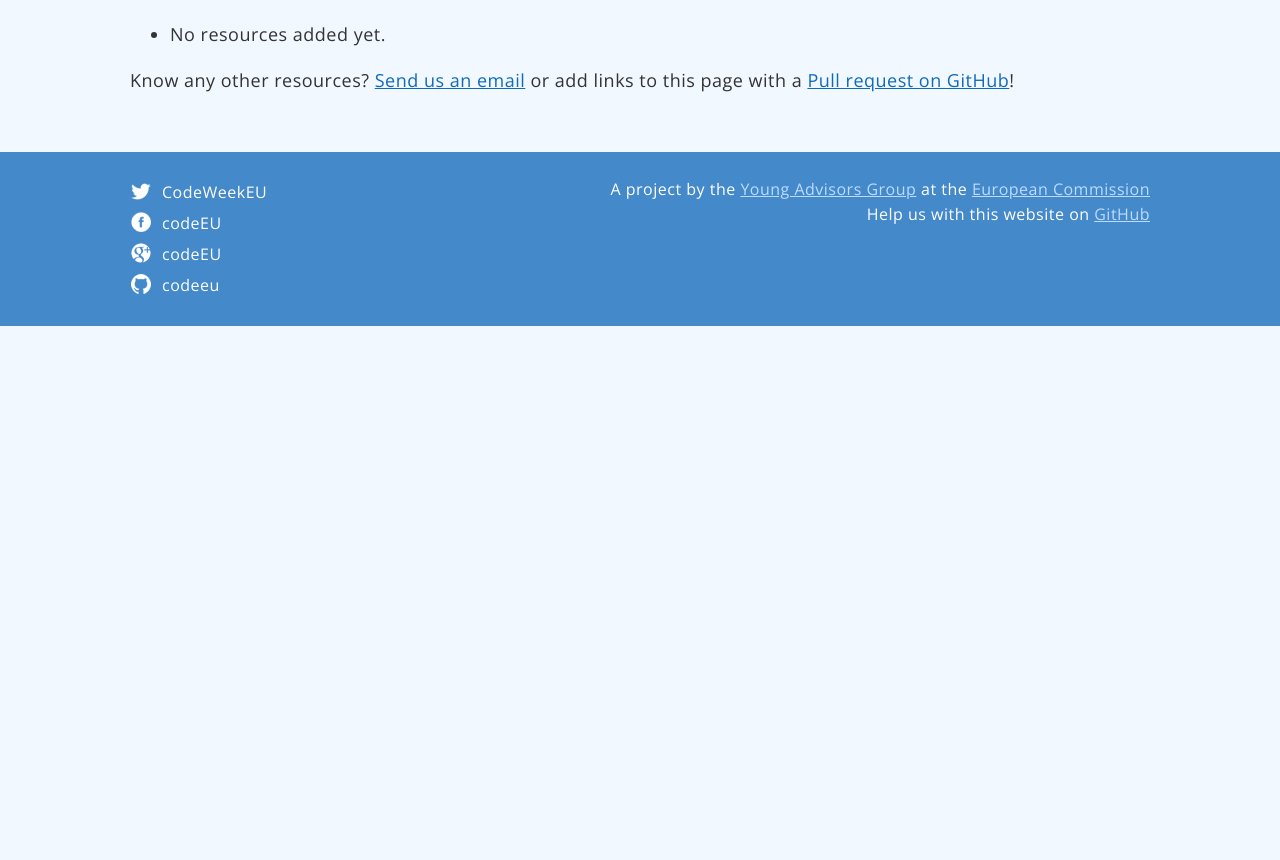
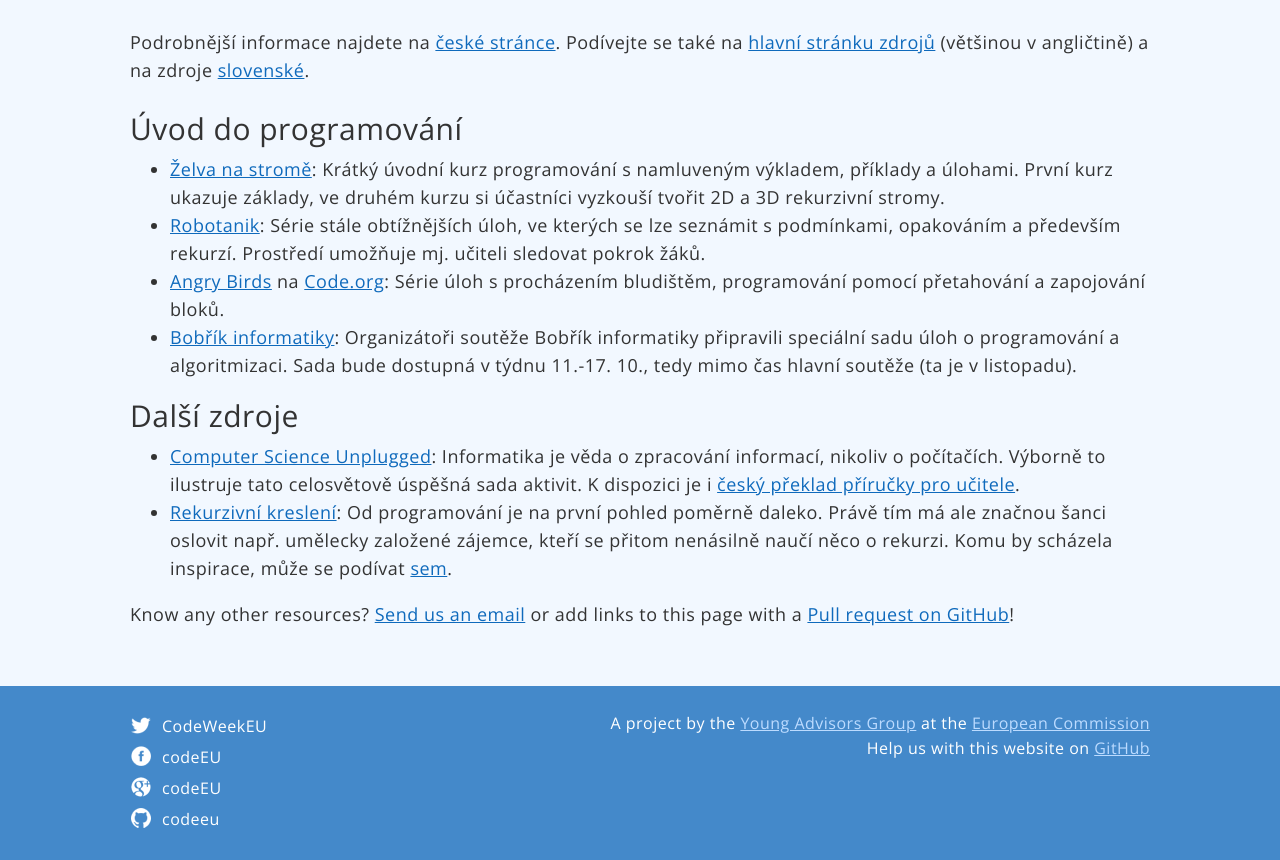
Before and after one commit to codeeu/codeeu.github.io, a Jekyll site: the page built from resources/czech_republic/index.html, in a window 1280 px wide, cut to the strip 167-1027 px from the top of the page. Built offline with Jekyll 4.4.1, drawn with Linux system fonts in a browser that asks for light colours; nearby versions of some CDN libraries; Markdown is read by kramdown in place of the engine named in the settings; before the commit the page ends 900 px from its top, so only the background shows below that.

Commit message:
initial set of czech resources added

```diff
--- a/resources/czech_republic/index.html
+++ b/resources/czech_republic/index.html
@@ -2,9 +2,25 @@
 layout: resource
 title: Czech Republic
 ---
+	<p>Podrobnější informace najdete na <a href="http://codeweek.jsi.cz">české stránce</a>. Podívejte se také na <a href="http://codeweek.eu/resources/">hlavní stránku zdrojů</a> (většinou v angličtině) a na zdroje <a href="http://codeweek.eu/resources/slovakia/">slovenské</a>.</p>
 
-  <ul>
-   	<li>No resources added yet.</li>
-  </ul>
+	<h2>Úvod do programování</h2>
+
+	<ul>
+		<li><a href="http://prak.mff.cuni.cz" title="Programátorská akademie">Želva na stromě</a>: Krátký úvodní kurz programování s namluveným výkladem, příklady a úlohami. První kurz ukazuje základy, ve druhém kurzu si účastníci vyzkouší tvořit 2D a 3D rekurzivní stromy.</li>
+		<li><a href="http://tutor.fi.muni.cz/">Robotanik</a>: Série stále obtížnějších úloh, ve kterých se lze seznámit s podmínkami, opakováním a především rekurzí. Prostředí umožňuje mj. učiteli sledovat pokrok žáků.</li>
+		<li><a href="http://studio.code.org/hoc/1">Angry Birds</a> na <a href="http://Code.org">Code.org</a>: Série úloh s procházením bludištěm, programování pomocí přetahování a zapojování bloků.</li>
+		<li><a href="http://www.ibobr.cz" title="Stránky soutěže Bobřík informatiky">Bobřík informatiky</a>: Organizátoři soutěže Bobřík informatiky připravili speciální sadu úloh o programování a algoritmizaci. Sada bude dostupná v týdnu 11.-17. 10., tedy mimo čas hlavní soutěže (ta je v listopadu).</li>
+	</ul>
+
+	<h2>Další zdroje</h2>
+
+	<ul>
+		<li><a href="http://csunplugged.org/">Computer Science Unplugged</a>:
+		Informatika je věda o zpracování informací, nikoliv o počítačích. Výborně to ilustruje tato celosvětově úspěšná sada aktivit. K dispozici je i <a href="http://www.ceskaskola.cz/2014/09/e-kniha-pro-vas-computer-science.html">český překlad příručky pro učitele</a>.</li>
+		<li><a href="http://recursivedrawing.com/">Rekurzivní kreslení</a>:
+		Od programování je na první pohled poměrně daleko. Právě tím má ale značnou šanci oslovit např. umělecky založené zájemce, kteří se přitom  nenásilně naučí něco o rekurzi. Komu by scházela inspirace, může se podívat <a href="https://www.dropbox.com/sh/rmsy6mma7jb2tk7/Onhs9FHl3g">sem</a>.</li>
+	</ul>
+
 
   <p>Know any other resources? <a href="mailto:{{site.contact.email}}">Send us an email</a> or add links to this page with a <a href="https://github.com/codeeu/codeeu.github.io">Pull request on GitHub</a>!</p>
```
